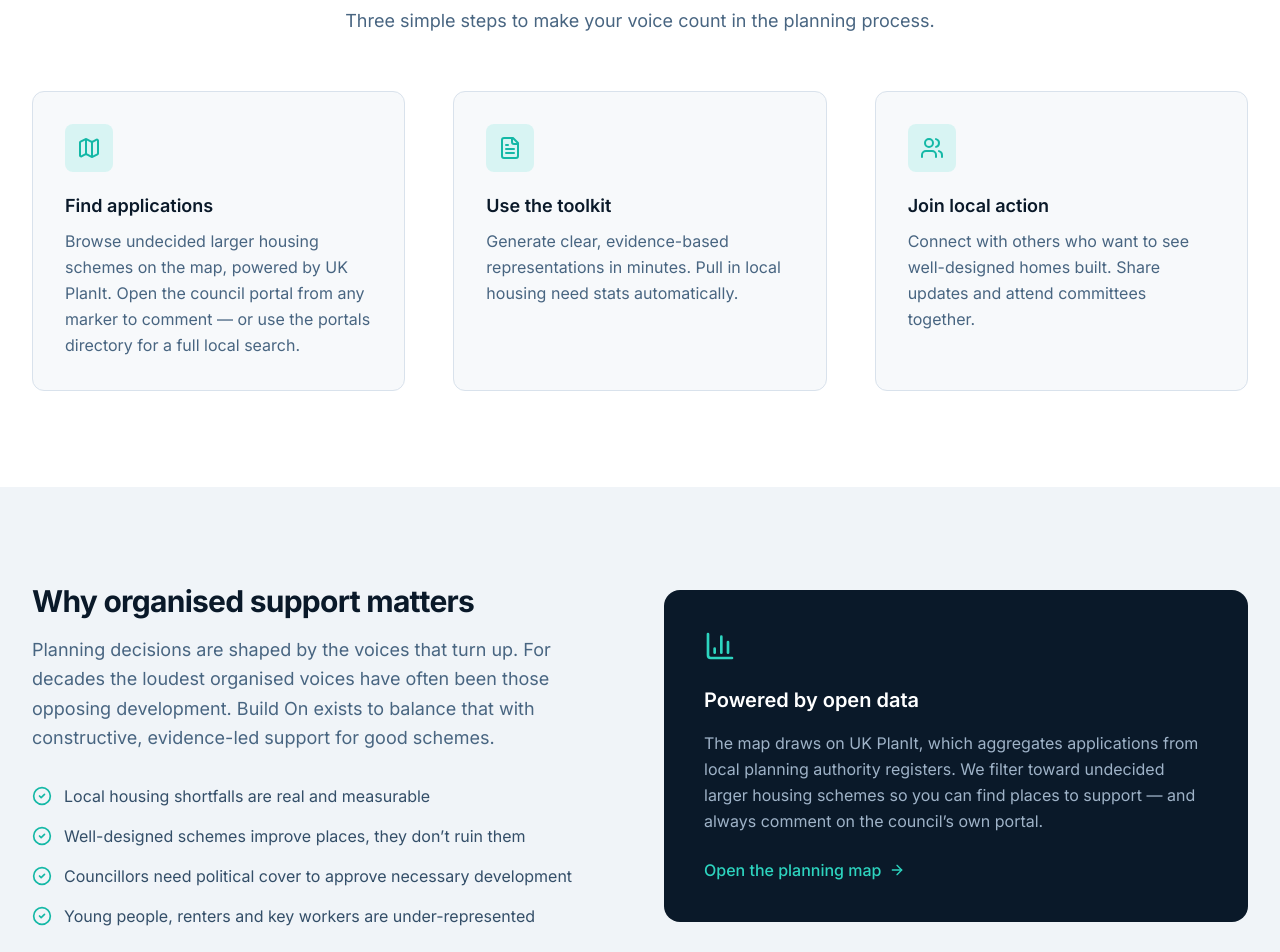
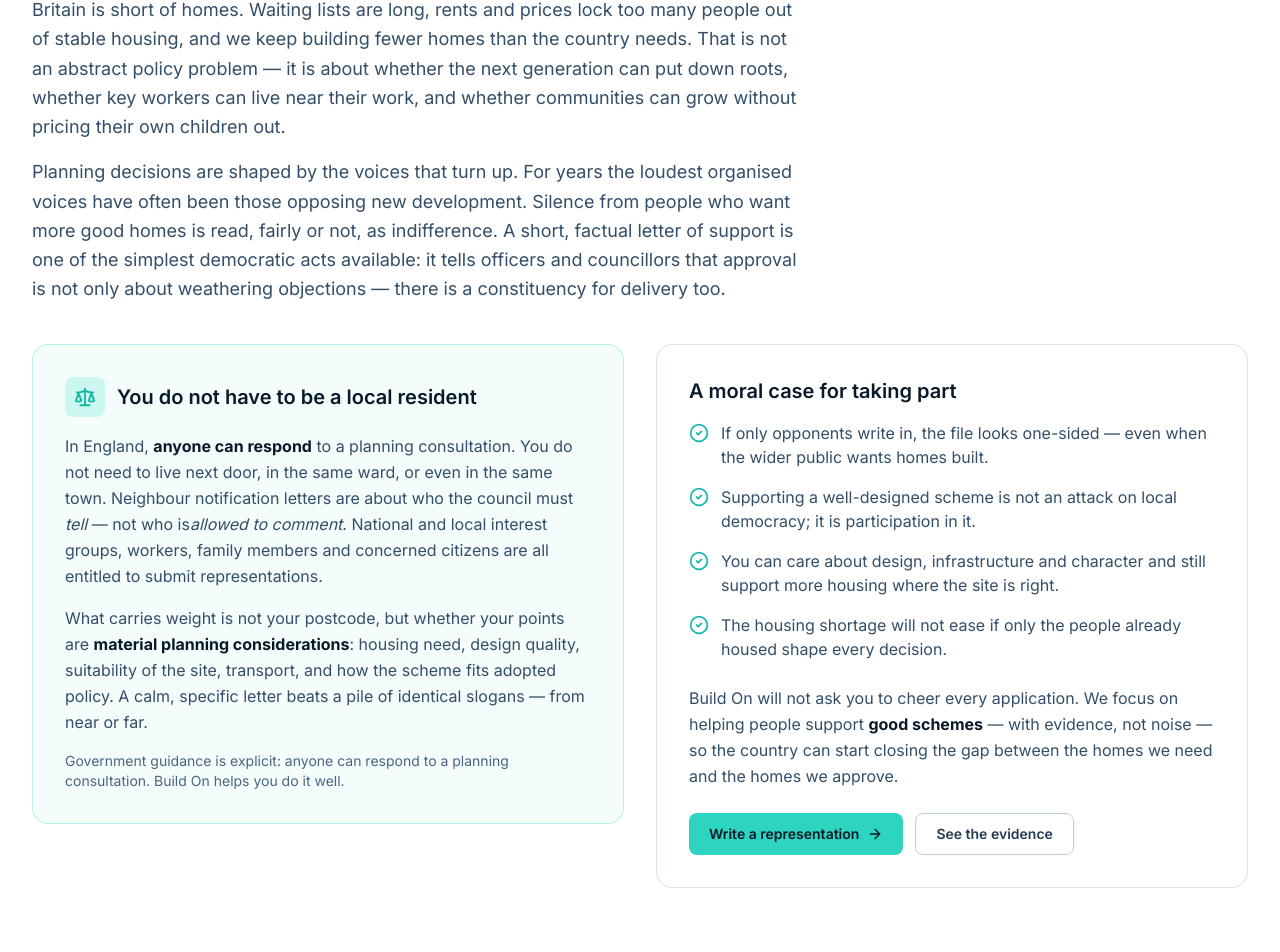
Before and after one commit to stumpyuk1/build-on, a Next.js app: page / in a window 1280 px wide. Shown: the part 820-1772 px from the top of the page. Built offline with nearby package versions, Linux system fonts and the light colour scheme; no server answers.

Commit message:
Home page: why support schemes + anyone can comment moral appeal

```diff
--- a/app/page.tsx
+++ b/app/page.tsx
@@ -1,5 +1,13 @@
 import Link from "next/link";
-import { Map, FileText, Users, BarChart3, ArrowRight, CheckCircle2 } from "lucide-react";
+import {
+  Map,
+  FileText,
+  Users,
+  BarChart3,
+  ArrowRight,
+  CheckCircle2,
+  Scale,
+} from "lucide-react";
 
 export default function HomePage() {
   return (
@@ -16,9 +24,9 @@ export default function HomePage() {
               Support the homes and infrastructure Britain needs
             </h1>
             <p className="mt-6 text-lg sm:text-xl text-navy-200 leading-relaxed max-w-2xl">
-              Build On makes it easy to find local planning applications and
-              submit clear, evidence-based support — so well-designed schemes
-              get a fair hearing.
+              Build On helps you find planning applications for new homes and
+              submit clear, evidence-based support — whether you live next door
+              or further afield — so well-designed schemes get a fair hearing.
             </p>
             <div className="mt-10 flex flex-col sm:flex-row gap-4">
               <Link
@@ -34,6 +42,110 @@ export default function HomePage() {
               >
                 How to support a scheme
               </Link>
+            </div>
+          </div>
+        </div>
+      </section>
+
+      {/* Why support — moral appeal + eligibility */}
+      <section className="py-16 sm:py-20 bg-white border-b border-navy-100">
+        <div className="mx-auto max-w-7xl px-4 sm:px-6 lg:px-8">
+          <div className="max-w-3xl">
+            <h2 className="text-3xl font-bold text-navy-950 tracking-tight">
+              Why your support matters
+            </h2>
+            <p className="mt-5 text-navy-700 text-lg leading-relaxed">
+              Britain is short of homes. Waiting lists are long, rents and prices
+              lock too many people out of stable housing, and we keep building
+              fewer homes than the country needs. That is not an abstract policy
+              problem — it is about whether the next generation can put down
+              roots, whether key workers can live near their work, and whether
+              communities can grow without pricing their own children out.
+            </p>
+            <p className="mt-4 text-navy-700 text-lg leading-relaxed">
+              Planning decisions are shaped by the voices that turn up. For years
+              the loudest organised voices have often been those opposing new
+              development. Silence from people who want more good homes is read,
+              fairly or not, as indifference. A short, factual letter of support
+              is one of the simplest democratic acts available: it tells officers
+              and councillors that approval is not only about weathering
+              objections — there is a constituency for delivery too.
+            </p>
+          </div>
+
+          <div className="mt-10 grid grid-cols-1 lg:grid-cols-2 gap-8 items-start">
+            <div className="rounded-2xl border border-build-green/30 bg-build-green/5 p-6 sm:p-8">
+              <div className="flex items-center gap-3 mb-4">
+                <div className="flex h-10 w-10 items-center justify-center rounded-lg bg-build-green/20 text-build-green-dark">
+                  <Scale size={22} />
+                </div>
+                <h3 className="text-xl font-semibold text-navy-950">
+                  You do not have to be a local resident
+                </h3>
+              </div>
+              <p className="text-navy-700 leading-relaxed">
+                In England, <strong className="text-navy-950">anyone can respond</strong> to a
+                planning consultation. You do not need to live next door, in the
+                same ward, or even in the same town. Neighbour notification
+                letters are about who the council must <em>tell</em> — not who is
+                <em>allowed to comment</em>. National and local interest groups,
+                workers, family members and concerned citizens are all entitled
+                to submit representations.
+              </p>
+              <p className="mt-4 text-navy-700 leading-relaxed">
+                What carries weight is not your postcode, but whether your points
+                are <strong className="text-navy-950">material planning considerations</strong>:
+                housing need, design quality, suitability of the site, transport,
+                and how the scheme fits adopted policy. A calm, specific letter
+                beats a pile of identical slogans — from near or far.
+              </p>
+              <p className="mt-4 text-sm text-navy-600">
+                Government guidance is explicit: anyone can respond to a planning
+                consultation. Build On helps you do it well.
+              </p>
+            </div>
+
+            <div className="rounded-2xl border border-navy-100 p-6 sm:p-8">
+              <h3 className="text-xl font-semibold text-navy-950 mb-4">
+                A moral case for taking part
+              </h3>
+              <ul className="space-y-4 text-navy-700">
+                {[
+                  "If only opponents write in, the file looks one-sided — even when the wider public wants homes built.",
+                  "Supporting a well-designed scheme is not an attack on local democracy; it is participation in it.",
+                  "You can care about design, infrastructure and character and still support more housing where the site is right.",
+                  "The housing shortage will not ease if only the people already housed shape every decision.",
+                ].map((point) => (
+                  <li key={point} className="flex items-start gap-3">
+                    <CheckCircle2
+                      className="mt-0.5 shrink-0 text-build-green-dark"
+                      size={20}
+                    />
+                    <span>{point}</span>
+                  </li>
+                ))}
+              </ul>
+              <p className="mt-6 text-navy-700 leading-relaxed">
+                Build On will not ask you to cheer every application. We focus on
+                helping people support <strong className="text-navy-950">good schemes</strong> —
+                with evidence, not noise — so the country can start closing the
+                gap between the homes we need and the homes we approve.
+              </p>
+              <div className="mt-6 flex flex-col sm:flex-row gap-3">
+                <Link
+                  href="/toolkit"
+                  className="inline-flex items-center justify-center gap-2 rounded-lg bg-build-green px-5 py-2.5 text-sm font-semibold text-navy-950 hover:bg-build-green-light transition-colors"
+                >
+                  Write a representation
+                  <ArrowRight size={16} />
+                </Link>
+                <Link
+                  href="/evidence"
+                  className="inline-flex items-center justify-center gap-2 rounded-lg border border-navy-200 px-5 py-2.5 text-sm font-semibold text-navy-800 hover:border-build-green/40 transition-colors"
+                >
+                  See the evidence
+                </Link>
+              </div>
             </div>
           </div>
         </div>
@@ -62,7 +174,7 @@ export default function HomePage() {
               {
                 icon: FileText,
                 title: "Use the toolkit",
-                body: "Generate clear, evidence-based representations in minutes. Pull in local housing need stats automatically.",
+                body: "Generate clear, evidence-based representations in minutes. Pull in housing need stats and keep the focus on material planning points.",
               },
               {
                 icon: Users,
@@ -87,7 +199,7 @@ export default function HomePage() {
         </div>
       </section>
 
-      {/* Why it matters */}
+      {/* Why organised support matters */}
       <section className="py-16 sm:py-24 bg-navy-50">
         <div className="mx-auto max-w-7xl px-4 sm:px-6 lg:px-8">
           <div className="grid grid-cols-1 lg:grid-cols-2 gap-12 items-center">
@@ -148,8 +260,8 @@ export default function HomePage() {
             Ready to get involved?
           </h2>
           <p className="mt-4 text-navy-600 text-lg">
-            Whether you want to support a single scheme near you or help build
-            a local group, start here.
+            Find a scheme, write a clear letter of support, and help tip the
+            balance toward the homes the country needs.
           </p>
           <div className="mt-8 flex flex-col sm:flex-row justify-center gap-4">
             <Link
```
